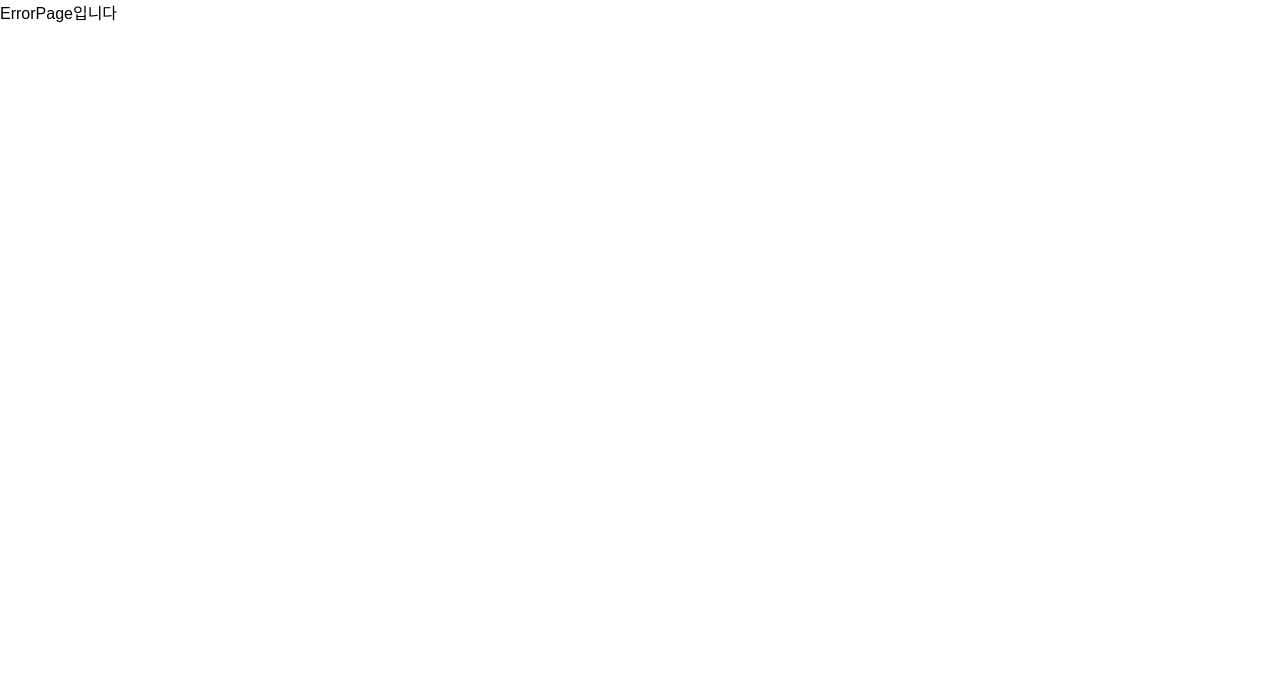
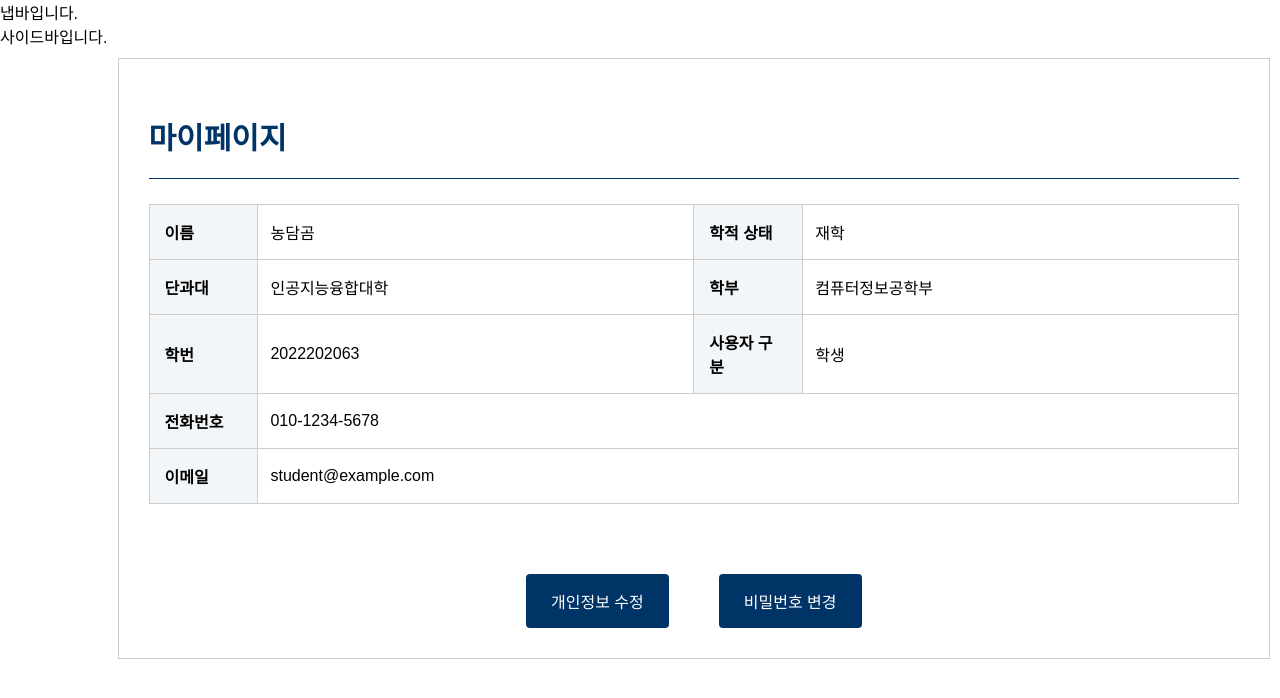
Before and after one commit to kmz6/2025_SE_6, a React (Vite) app in the folder frontend/: page /my in a window 1280 px wide. Before the commit this address had no page. Shown: the top 698 px of the page. Built offline with nearby package versions, Linux system fonts and the light colour scheme.

Commit message:
feat: 마이페이지 레이아웃 구현

```diff
--- a/frontend/src/App.jsx
+++ b/frontend/src/App.jsx
@@ -7,8 +7,9 @@ import HomePage from "./pages/HomePage";
 import LoginPage from "./pages/LoginPage";
 import SignupPage from "./pages/SignupPage";
 import ErrorPage from "./pages/ErrorPage";
-import LectureHomePage from "./pages/LectureRoomPage"
+import LectureHomePage from "./pages/LectureRoomPage";
 import NoticePage from "./pages/NoticePage";
+import MyPage from "./pages/MyPage";
 
 const router = createBrowserRouter([
   {
@@ -20,6 +21,7 @@ const router = createBrowserRouter([
       { path: "signup", element: <SignupPage /> },
       { path: "lectureroom", element: <LectureHomePage /> },
       { path: "notice", element: <NoticePage /> },
+      { path: "my", element: <MyPage /> },
     ],
     errorElement: <ErrorPage />,
   },
--- /dev/null
+++ b/frontend/src/components/UserTableRows.jsx
@@ -0,0 +1,109 @@
+import * as S from "../pages/MyPage.style";
+import {
+  userData,
+  studentData,
+  facultyData,
+  staffData,
+} from "../mocks/userData";
+
+export const UserTableRows = ({ userType }) => {
+  let userInfo = null;
+
+  if (userType === "student") {
+    userInfo = studentData;
+    return (
+      <>
+        <S.Row>
+          <S.CellHead>이름</S.CellHead>
+          <S.Cell>{userInfo.name}</S.Cell>
+          <S.CellHead>학적 상태</S.CellHead>
+          <S.Cell>
+            {userInfo.enrollment_status === "enrolled"
+              ? "재학"
+              : userInfo.enrollment_status === "on_leave"
+              ? "휴학"
+              : userInfo.enrollment_status}
+          </S.Cell>
+        </S.Row>
+        <S.Row>
+          <S.CellHead>단과대</S.CellHead>
+          <S.Cell>{userInfo.college}</S.Cell>
+          <S.CellHead>학부</S.CellHead>
+          <S.Cell>{userInfo.department}</S.Cell>
+        </S.Row>
+        <S.Row>
+          <S.CellHead>학번</S.CellHead>
+          <S.Cell>{userInfo.student_id}</S.Cell>
+          <S.CellHead>사용자 구분</S.CellHead>
+          <S.Cell>학생</S.Cell>
+        </S.Row>
+        <S.Row>
+          <S.CellHead>전화번호</S.CellHead>
+          <S.Cell colSpan="3">{userInfo.phone}</S.Cell>
+        </S.Row>
+        <S.Row>
+          <S.CellHead>이메일</S.CellHead>
+          <S.Cell colSpan="3">{userInfo.email}</S.Cell>
+        </S.Row>
+      </>
+    );
+  } else if (userType === "faculty") {
+    userInfo = facultyData;
+    return (
+      <>
+        <S.Row>
+          <S.CellHead>이름</S.CellHead>
+          <S.Cell>{userInfo.name}</S.Cell>
+          <S.CellHead>사용자 구분</S.CellHead>
+          <S.Cell>교수</S.Cell>
+        </S.Row>
+        <S.Row>
+          <S.CellHead>단과대</S.CellHead>
+          <S.Cell>{userInfo.college}</S.Cell>
+          <S.CellHead>학부</S.CellHead>
+          <S.Cell>{userInfo.department}</S.Cell>
+        </S.Row>
+        <S.Row>
+          <S.CellHead>사번</S.CellHead>
+          <S.Cell>{userInfo.faculty_id}</S.Cell>
+          <S.CellHead>전화번호</S.CellHead>
+          <S.Cell>{userInfo.telephone}</S.Cell>
+        </S.Row>
+        <S.Row>
+          <S.CellHead>이메일</S.CellHead>
+          <S.Cell colSpan="3">{userInfo.email}</S.Cell>
+        </S.Row>
+      </>
+    );
+  } else if (userType === "staff") {
+    userInfo = staffData;
+    return (
+      <>
+        <S.Row>
+          <S.CellHead>이름</S.CellHead>
+          <S.Cell>{userInfo.name}</S.Cell>
+          <S.CellHead>사용자 구분</S.CellHead>
+          <S.Cell>교직원</S.Cell>
+        </S.Row>
+        <S.Row>
+          <S.CellHead>부서</S.CellHead>
+          <S.Cell>{userInfo.department}</S.Cell>
+          <S.CellHead>사번</S.CellHead>
+          <S.Cell>{userInfo.staff_id}</S.Cell>
+        </S.Row>
+        <S.Row>
+          <S.CellHead>전화번호</S.CellHead>
+          <S.Cell>{userInfo.telephone}</S.Cell>
+          <S.CellHead>이메일</S.CellHead>
+          <S.Cell>{userInfo.email}</S.Cell>
+        </S.Row>
+      </>
+    );
+  }
+
+  return (
+    <S.Row>
+      <S.Cell colSpan="4">사용자 정보가 없습니다.</S.Cell>
+    </S.Row>
+  );
+};
--- /dev/null
+++ b/frontend/src/mocks/userData.js
@@ -0,0 +1,32 @@
+export const userData = {
+  user_id: "2022202063",
+  password: "00000000",
+  user_type: "student",
+};
+
+export const studentData = {
+  student_id: "2022202063",
+  name: "농담곰",
+  enrollment_status: "enrolled",
+  college: "인공지능융합대학",
+  department: "컴퓨터정보공학부",
+  phone: "010-1234-5678",
+  email: "student@example.com",
+};
+
+export const facultyData = {
+  faculty_id: "2022000000",
+  name: "교수님",
+  college: "인공지능융합대학",
+  department: "컴퓨터정보공학부",
+  telephone: "010-0000-1111",
+  email: "fa@gmail.com",
+};
+
+export const staffData = {
+  staff_id: "202211111111",
+  name: "스태프",
+  department: "인공지능융합대학",
+  telephone: "010-9999-9999",
+  email: "staff@gmail.com",
+};
--- /dev/null
+++ b/frontend/src/pages/MyPage.jsx
@@ -0,0 +1,25 @@
+import * as S from "./MyPage.style";
+import { userData } from "../mocks/userData";
+import { UserTableRows } from "../components/UserTableRows";
+
+const MyPage = () => {
+  const userType = userData.user_type;
+
+  return (
+    <S.Container>
+      <S.Title>마이페이지</S.Title>
+      <S.Table>
+        <tbody>
+          <UserTableRows userType={userType} />
+        </tbody>
+      </S.Table>
+
+      <S.ButtonWrapper>
+        <S.Button>개인정보 수정</S.Button>
+        <S.Button>비밀번호 변경</S.Button>
+      </S.ButtonWrapper>
+    </S.Container>
+  );
+};
+
+export default MyPage;
--- /dev/null
+++ b/frontend/src/pages/MyPage.style.js
@@ -0,0 +1,61 @@
+// MyPage.styles.js
+import styled from "styled-components";
+
+export const Container = styled.div`
+  margin: 24px auto;
+  padding: 30px;
+  border: 1px solid #ccc;
+  background-color: #fff;
+`;
+
+export const Title = styled.h2`
+  font-size: 30px;
+  font-weight: bold;
+  color: #003366;
+  border-bottom: 1px solid #003366;
+  padding-bottom: 20px;
+  margin-bottom: 25px;
+`;
+
+export const Table = styled.table`
+  width: 100%;
+  border-collapse: collapse;
+  margin-bottom: 70px;
+`;
+
+export const Row = styled.tr`
+  border: 1px solid #ccc;
+`;
+
+export const CellHead = styled.td`
+  width: 10%;
+  padding: 15px;
+  font-weight: bold;
+  background-color: #f3f6f9;
+  border: 1px solid #ccc;
+`;
+
+export const Cell = styled.td`
+  padding: 12px;
+  border: 1px solid #ccc;
+`;
+
+export const ButtonWrapper = styled.div`
+  display: flex;
+  justify-content: center;
+  gap: 50px;
+`;
+
+export const Button = styled.button`
+  background-color: #003366;
+  color: white;
+  border: none;
+  padding: 15px 25px;
+  border-radius: 4px;
+  font-size: 16px;
+  cursor: pointer;
+
+  &:hover {
+    background-color: #0055aa;
+  }
+`;
```
